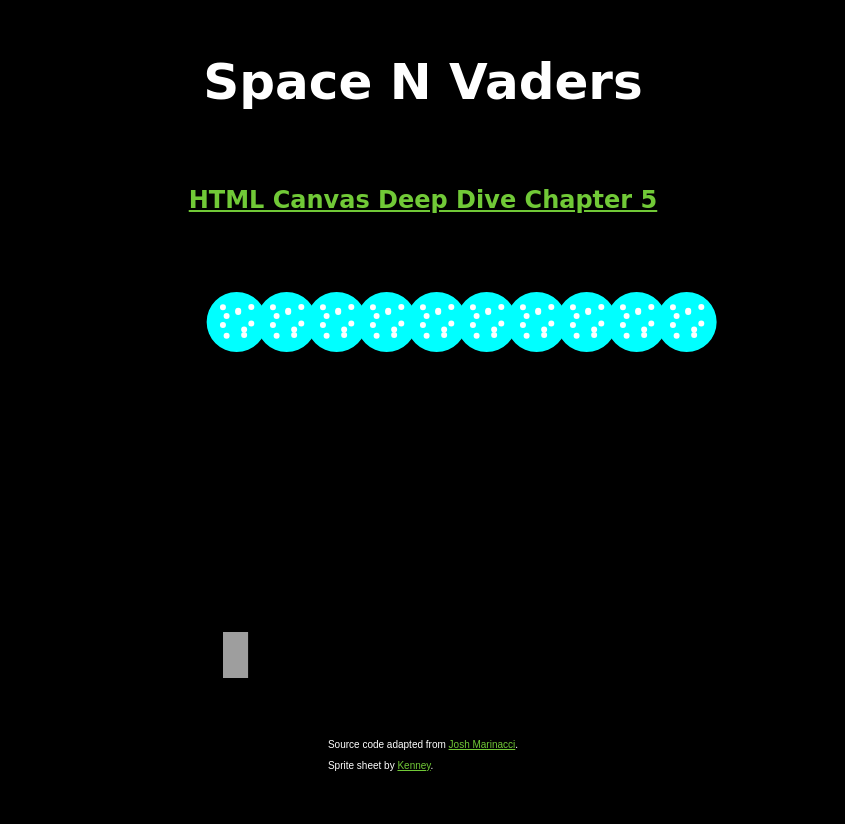
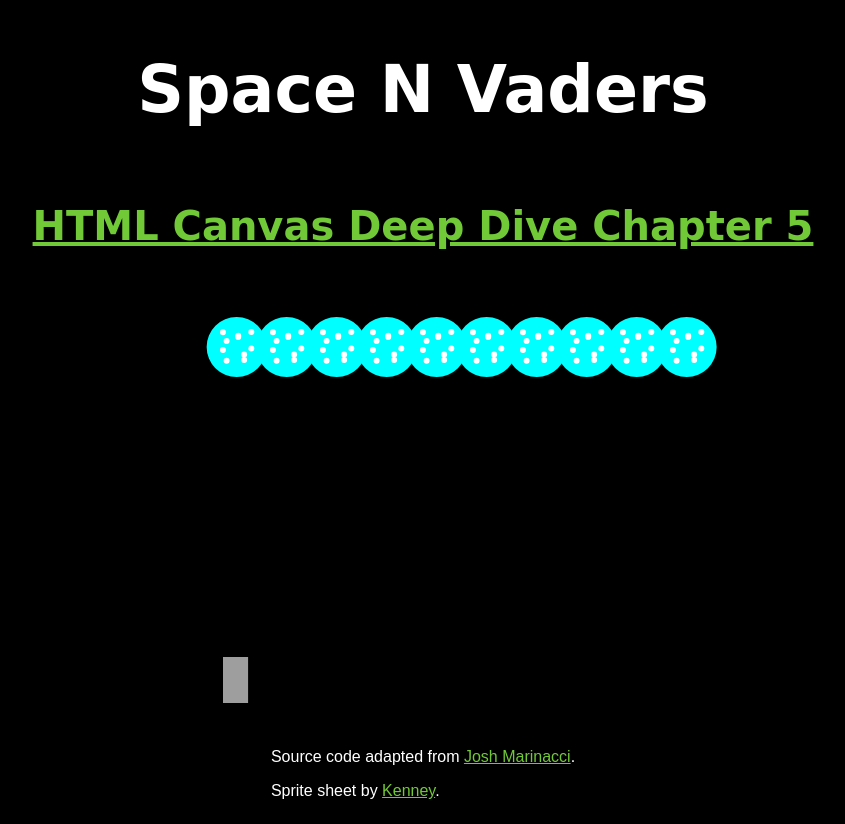
Before and after one commit to kairstenfay/gen-art, a plain HTML site: page canvas/space-shooter/index.html in a window 1280 px wide. Shown: the whole page, without its empty margins (217-1062 px from the left). Before the commit the page ends 800 px from the top, so only its background shows below. Drawn offline with Linux system fonts and the light colour scheme; a web font is replaced by a local one.

Commit message:
Update styles

```diff
--- a/canvas/space-shooter/style.css
+++ b/canvas/space-shooter/style.css
@@ -10,15 +10,12 @@ body {
 
 h1 {
     font-family: 'Goldman', cursive;
-    font-size: 50px;
+    font-size: 65px;
 }
 
 h2 {
     font-family: 'Goldman', cursive;
-}
-
-footer {
-    font-size: 10px;
+    font-size: 40px;
 }
 
 a {
```
